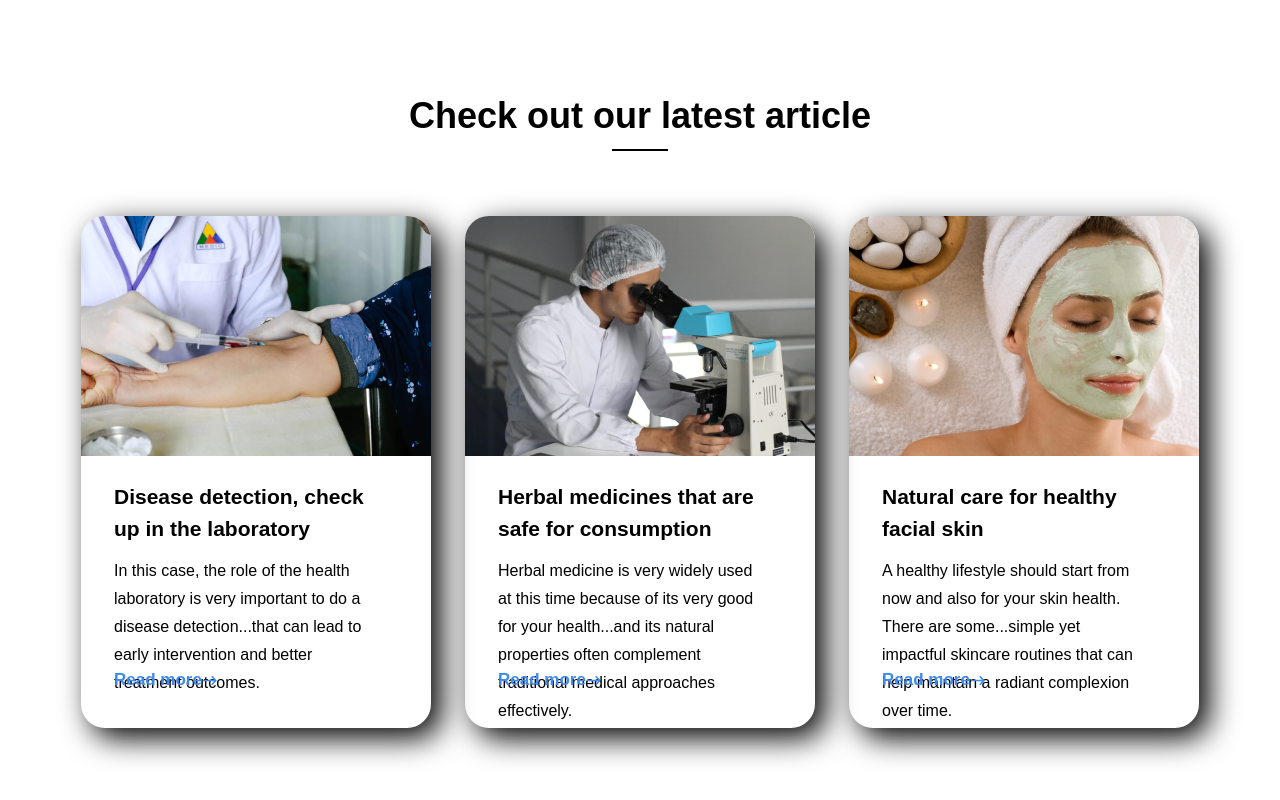
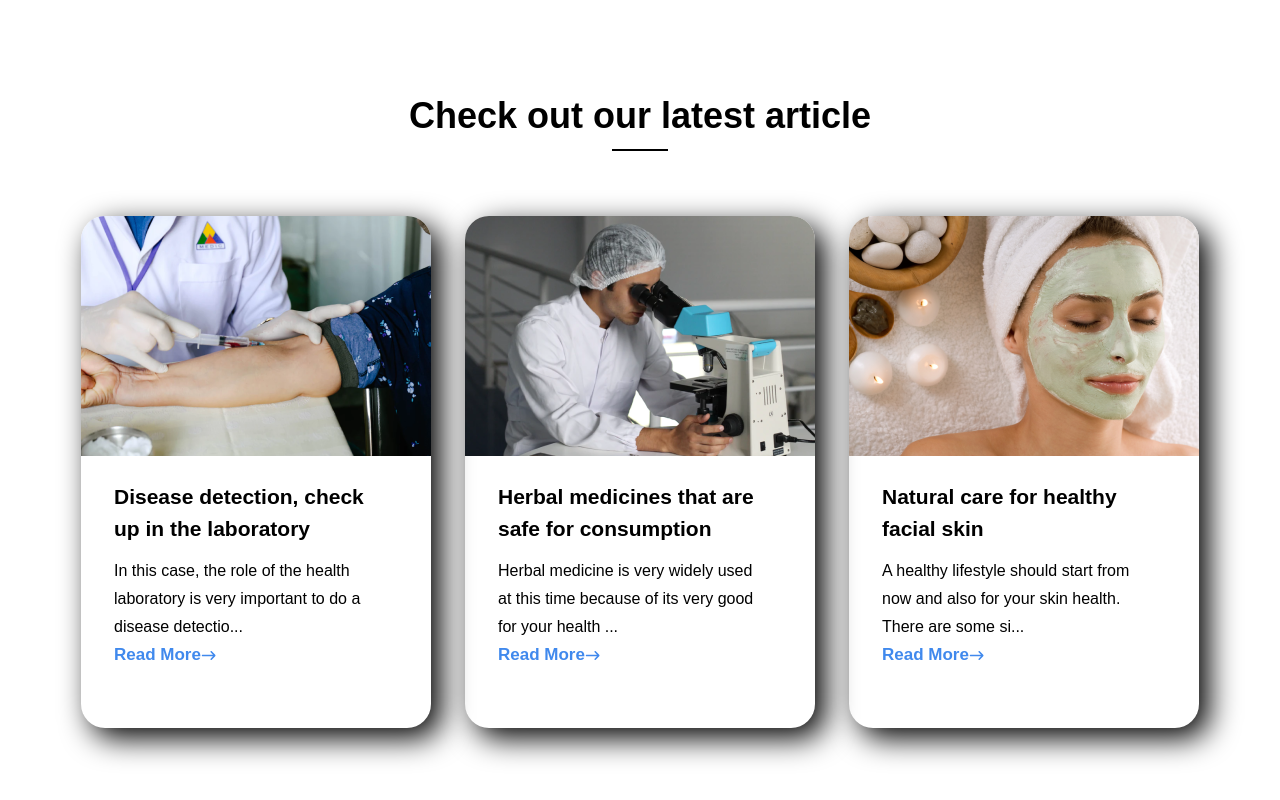
Before and after one commit to DanielCikora/Trafalgar-ReactJS-App, a React (Vite) app: page / in a window 1280 px wide. Shown: the part 4417-5217 px from the top of the page. Built offline with nearby package versions, Linux system fonts and the light colour scheme; a web font is replaced by a local one.

Commit message:
ArticleCards ~ Slide Down/Down Up Animation addded. ReadMore/ReadLess Added.

```diff
--- a/src/App.css
+++ b/src/App.css
@@ -1584,9 +1584,11 @@ body {
 
 .article-card {
   max-width: 350px;
+  max-height: 100%;
   height: 512px;
   box-shadow: 10px 10px 30px #000000;
   border-radius: 24px;
+  transition: all 0.3s ease-in-out;
 }
 
 .article-card__details {
@@ -1602,19 +1604,18 @@ body {
 
 .article-details__p {
   line-height: 28px;
+  margin-bottom: 4px;
 }
 
 .article-details__btn {
-  position: absolute;
-  top: 208px;
-  left: 27px;
   text-align: left;
   background: none;
   font-weight: 600;
   font-size: 17px;
   color: #4089ED;
   transition: all 0.3s ease-in-out;
-  border-radius: 24px;
+  border-radius: 4px;
+  padding: 0;
   cursor: pointer;
 }
 .article-details__btn:hover {
@@ -1629,11 +1630,6 @@ body {
 }
 
 .article-card--read-more {
-  max-height: 600px;
-  height: 800px;
-}
-.article-card--read-more .article-details__btn {
-  rotate: 90deg;
-  left: -40px;
-  top: 100px;
+  height: 550px;
+  transition: all 0.3s ease-in-out;
 }/*# sourceMappingURL=App.css.map */
--- a/src/components/Article.tsx
+++ b/src/components/Article.tsx
@@ -8,13 +8,11 @@ export default function Article() {
     text2: string;
     text3: string;
   }
-
   const cardText: cardTextProps = {
-    text1: `In this case, the role of the health laboratory is very important to do a disease detection...that can lead to early intervention and better treatment outcomes.`,
-    text2: `Herbal medicine is very widely used at this time because of its very good for your health...and its natural properties often complement traditional medical approaches effectively.`,
-    text3: `A healthy lifestyle should start from now and also for your skin health. There are some...simple yet impactful skincare routines that can help maintain a radiant complexion over time.`,
+    text1: `In this case, the role of the health laboratory is very important to do a disease detection that can lead to early intervention and better treatment outcomes.`,
+    text2: `Herbal medicine is very widely used at this time because of its very good for your health and its natural properties often complement traditional medical approaches effectively.`,
+    text3: `A healthy lifestyle should start from now and also for your skin health. There are some simple yet impactful skincare routines that can help maintain a radiant complexion over time.`,
   };
-
   return (
     <article className='article'>
       <div className='wrapper article__wrapper'>
--- a/src/components/ArticleCardsComponent/ArticleCards.tsx
+++ b/src/components/ArticleCardsComponent/ArticleCards.tsx
@@ -21,9 +21,11 @@ const ArticleCards: React.FC<ArticleCardProps> = ({
       <img src={imageSrc} className='article-card__image' />
       <div className='article-card__details'>
         <h2 className='title article-details__h3'>{title}</h2>
-        <p className='article-details__p'>{text}</p>
+        <p className='article-details__p'>
+          {isReadMore ? text : `${text.slice(0, 90)}...`}
+        </p>
         <button className='article-details__btn' onClick={handleReadMore}>
-          Read more
+          {isReadMore ? 'Read Less' : 'Read More'}
           <ArrowIconSmall />
         </button>
       </div>
--- a/src/partials/_article.scss
+++ b/src/partials/_article.scss
@@ -25,9 +25,11 @@
 // Cards
 .article-card {
   max-width: 350px;
+  max-height: 100%;
   height: 512px;
   box-shadow: 10px 10px 30px $black;
   border-radius: 24px;
+  @include transition-time;
 }
 // Cards Details
 .article-card__details {
@@ -41,18 +43,17 @@
 }
 .article-details__p {
   line-height: 28px;
+  margin-bottom: 4px;
 }
 .article-details__btn {
-  position: absolute;
-  top: 208px;
-  left: 27px;
   text-align: left;
   background: none;
   font-weight: 600;
   font-size: 17px;
   color: $third-blue;
   @include transition-time;
-  border-radius: 24px;
+  border-radius: 4px;
+  padding: 0;
   cursor: pointer;
   &:hover {
     background-color: $second-blue;
@@ -67,11 +68,6 @@
 }
 // Card Open
 .article-card--read-more {
-  max-height: 600px;
-  height: 800px;
-  .article-details__btn {
-    rotate: 90deg;
-    left: -40px;
-    top: 100px;
-  }
+  height: 550px;
+  @include transition-time;
 }
```
Also changed, not shown: 2 other files (tests, documents, lock files or other folders).
